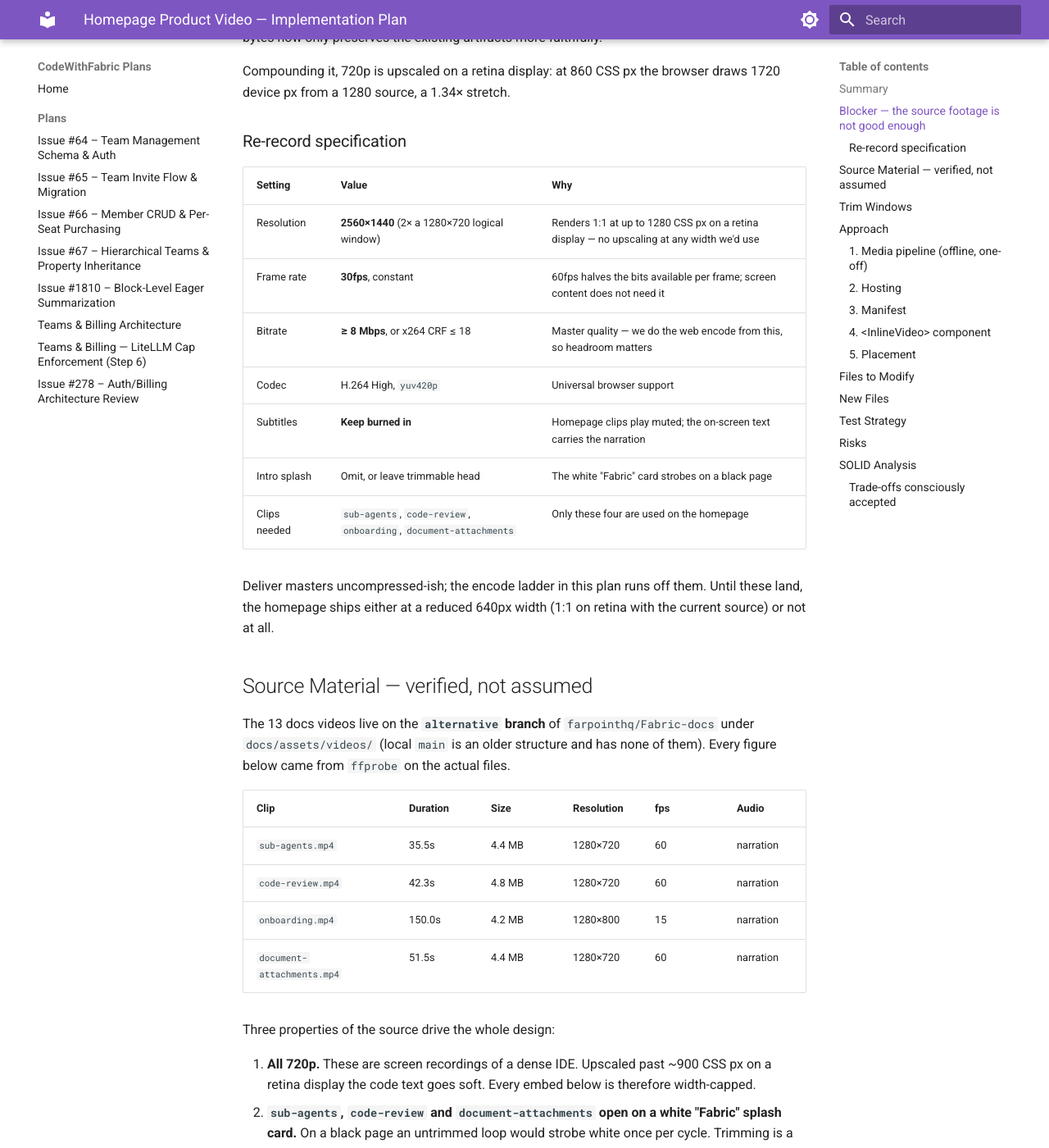
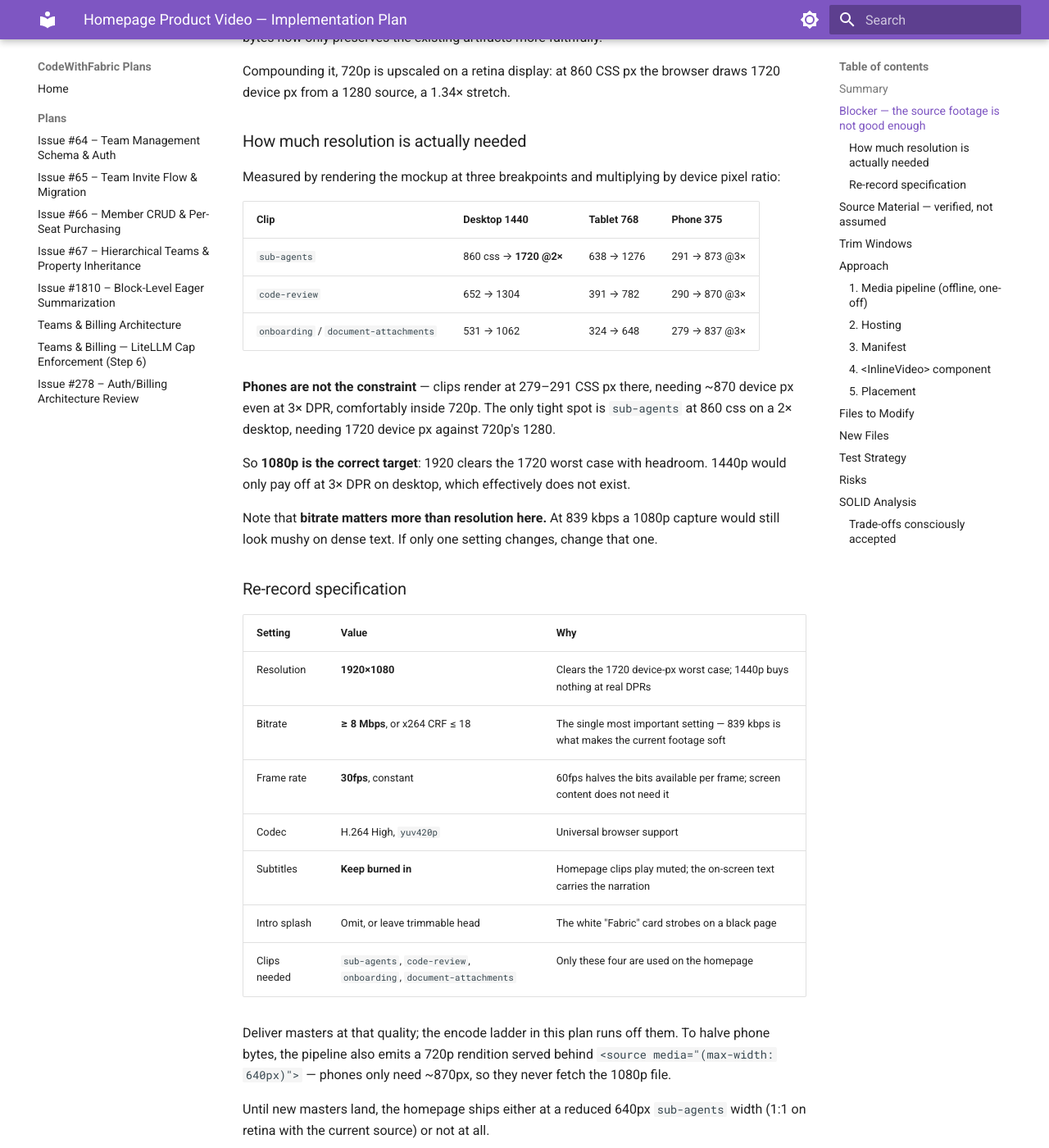
Before and after one commit to farpointhq/codewithfabric-plans, an MkDocs documentation site: the page built from docs/plans/homepage-product-video-plan.md, in a window 1280 px wide and 1400 px high, scrolled down 1394 px. Shown: the whole window at 82% size. Built offline with MkDocs 1.6.1 and Material for MkDocs 9.7.7, drawn with Linux system fonts in a browser that asks for light colours; some of the changed text lies outside the part shown.

Commit message:
plan: target 1080p not 1440p; Blob store provisioned
Measured rendered widths across breakpoints: phones need ~870 device px,
the worst case anywhere is sub-agents at 1720 (860css @2x desktop). 1920
clears it; 1440p buys nothing at real DPRs. Adds a 720p mobile rendition.

```diff
--- a/docs/plans/homepage-product-video-plan.md
+++ b/docs/plans/homepage-product-video-plan.md
@@ -22,7 +22,7 @@
 | Hosting | Vercel Blob |
 | Playback | Muted autoplay loop, trimmed to short excerpts |
 | Meet the Future | Removed from EN homepage entirely (JP page keeps it) |
-| Source footage | **Re-record at 2× — blocks final assets** (see below) |
+| Source footage | **Re-record at 1080p / ≥8 Mbps — blocks final assets** (see below) |
 | Multimodal panel | Pastel painting deleted; clips sit on the plain dark panel |
 | False copy claim | "Fabric is the first coding IDE that's natively multi-modal" removed, folded into this work |
 
@@ -44,21 +44,45 @@
 Compounding it, 720p is upscaled on a retina display: at 860 CSS px the browser draws 1720
 device px from a 1280 source, a 1.34× stretch.
 
+### How much resolution is actually needed
+
+Measured by rendering the mockup at three breakpoints and multiplying by device pixel ratio:
+
+| Clip | Desktop 1440 | Tablet 768 | Phone 375 |
+|---|---|---|---|
+| `sub-agents` | 860 css → **1720 @2×** | 638 → 1276 | 291 → 873 @3× |
+| `code-review` | 652 → 1304 | 391 → 782 | 290 → 870 @3× |
+| `onboarding` / `document-attachments` | 531 → 1062 | 324 → 648 | 279 → 837 @3× |
+
+**Phones are not the constraint** — clips render at 279–291 CSS px there, needing ~870 device
+px even at 3× DPR, comfortably inside 720p. The only tight spot is `sub-agents` at 860 css on a
+2× desktop, needing 1720 device px against 720p's 1280.
+
+So **1080p is the correct target**: 1920 clears the 1720 worst case with headroom. 1440p would
+only pay off at 3× DPR on desktop, which effectively does not exist.
+
+Note that **bitrate matters more than resolution here.** At 839 kbps a 1080p capture would still
+look mushy on dense text. If only one setting changes, change that one.
+
 ### Re-record specification
 
 | Setting | Value | Why |
 |---|---|---|
-| Resolution | **2560×1440** (2× a 1280×720 logical window) | Renders 1:1 at up to 1280 CSS px on a retina display — no upscaling at any width we'd use |
+| Resolution | **1920×1080** | Clears the 1720 device-px worst case; 1440p buys nothing at real DPRs |
+| Bitrate | **≥ 8 Mbps**, or x264 CRF ≤ 18 | The single most important setting — 839 kbps is what makes the current footage soft |
 | Frame rate | **30fps**, constant | 60fps halves the bits available per frame; screen content does not need it |
-| Bitrate | **≥ 8 Mbps**, or x264 CRF ≤ 18 | Master quality — we do the web encode from this, so headroom matters |
 | Codec | H.264 High, `yuv420p` | Universal browser support |
 | Subtitles | **Keep burned in** | Homepage clips play muted; the on-screen text carries the narration |
 | Intro splash | Omit, or leave trimmable head | The white "Fabric" card strobes on a black page |
 | Clips needed | `sub-agents`, `code-review`, `onboarding`, `document-attachments` | Only these four are used on the homepage |
 
-Deliver masters uncompressed-ish; the encode ladder in this plan runs off them. Until these
-land, the homepage ships either at a reduced 640px width (1:1 on retina with the current
-source) or not at all.
+Deliver masters at that quality; the encode ladder in this plan runs off them. To halve phone
+bytes, the pipeline also emits a 720p rendition served behind
+`<source media="(max-width: 640px)">` — phones only need ~870px, so they never fetch the 1080p
+file.
+
+Until new masters land, the homepage ships either at a reduced 640px `sub-agents` width (1:1 on
+retina with the current source) or not at all.
 
 ## Source Material — verified, not assumed
 
@@ -122,8 +146,9 @@
 public URLs. `@vercel/blob` is a **devDependency and upload-time only** — the site itself just
 fetches static CDN URLs, so nothing ships to the client bundle.
 
-Provisioning is a real prerequisite: the project currently has **no Blob store and no
-`BLOB_READ_WRITE_TOKEN`** (`vercel env ls production` shows none).
+✅ **Provisioned 2026-07-22.** Store `marketing-media` (`store_sMFx2w0Op8sQaF4o`), public access,
+`iad1`, linked to the `codewithfabric` project. `BLOB_READ_WRITE_TOKEN` is now in the
+development environment. Note the CLI rewrote a local `.env.local` as a side effect of linking.
 
 ### 3. Manifest
 
```
